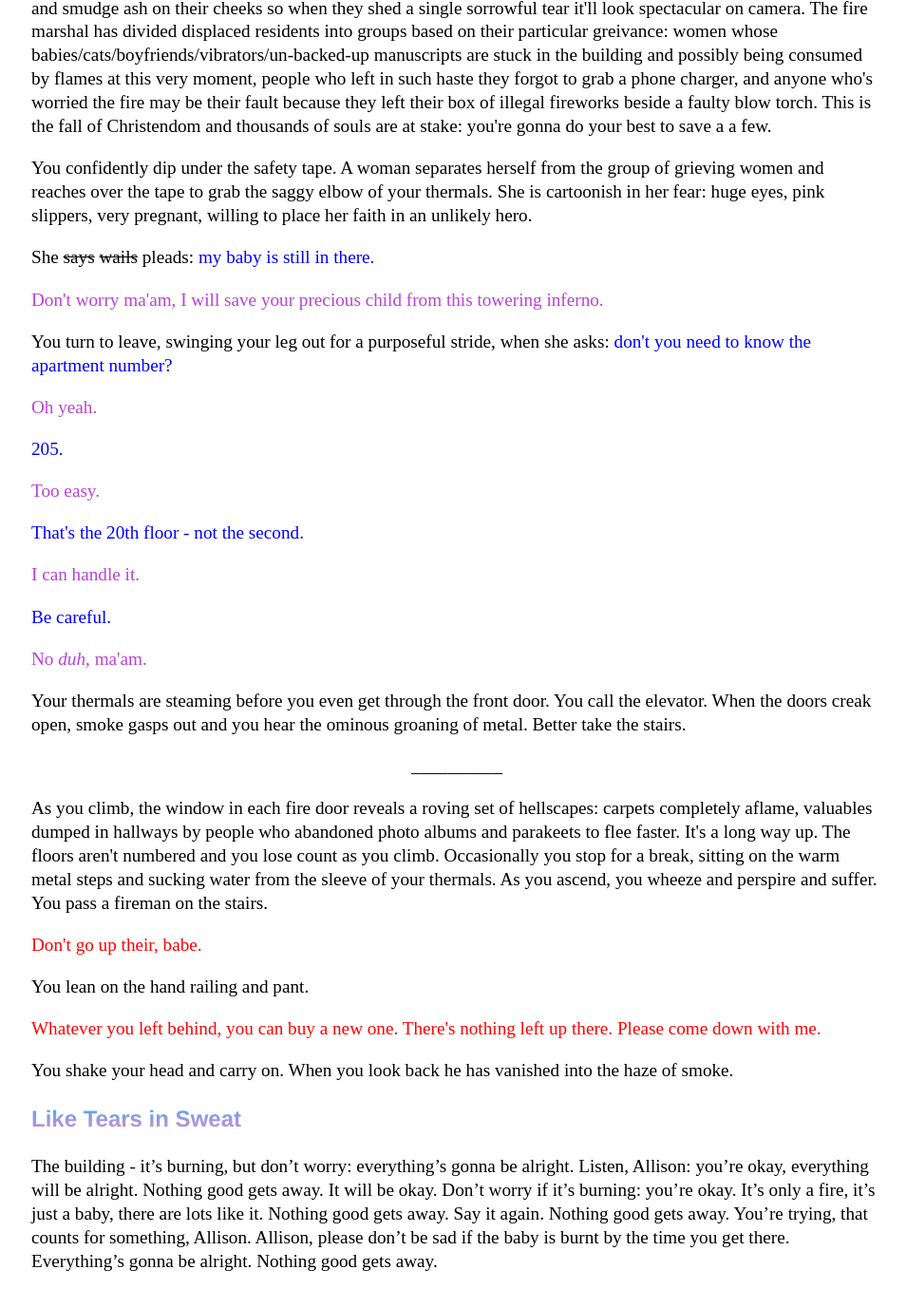
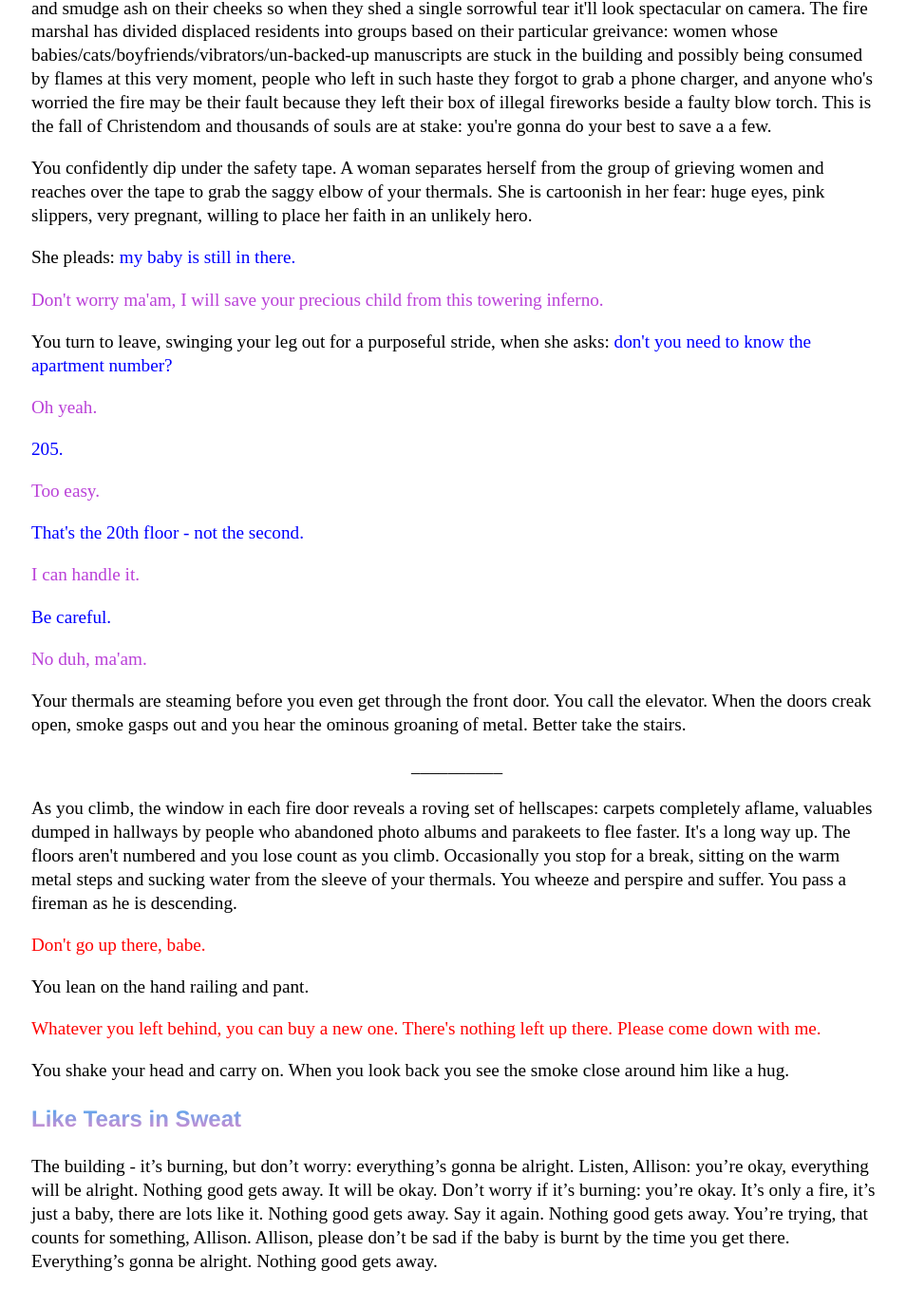
Before and after one commit to Pinelife/pinelife.github.io, a Jekyll site: the page Hellhole/Room12.html, which Jekyll copies as it is, in a window 1280 px wide and 1400 px high, scrolled down 1258 px. Shown: the top 1377 px of the window at 95% size, without its empty margins (159-1113 px from the left). Built offline with Jekyll 4.4.1, drawn with Linux system fonts in a browser that asks for light colours.

Commit message:
Update Room12.html

```diff
--- a/Hellhole/Room12.html
+++ b/Hellhole/Room12.html
@@ -91,7 +91,7 @@ __________
     willing to place her faith in an unlikely hero.
 </p>
     <p>
-      She <strike>says</strike> <strike>wails</strike> pleads: <span style="color:blue;">my baby is still in there.</span>
+      She pleads: <span style="color:blue;">my baby is still in there.</span>
 </p>
 <p class="lauria">
       Don't worry ma'am, I will save your precious child from this towering inferno.
@@ -118,7 +118,7 @@ __________
       Be careful.
 </p>
         <p class="lauria">
-          No <i>duh</i>, ma'am.
+          No duh, ma'am.
 </p>
 <p>
 Your thermals are steaming before you even get through the front door. You call the elevator. When
@@ -132,12 +132,12 @@ __________
   <p>As you climb, the window in each fire door reveals a roving set of hellscapes: carpets completely aflame, valuables dumped in
 hallways by people who abandoned photo albums and parakeets to flee faster. It's a long way up. The floors aren't numbered and you
 lose count as you climb. Occasionally you stop for a break, sitting on the warm metal steps and sucking water from the sleeve of your
-thermals. As you ascend, you wheeze and perspire and suffer. You pass a fireman on the stairs.
+thermals. You wheeze and perspire and suffer. You pass a fireman as he is descending.
 </p>
-<p style="color:red;">Don't go up their, babe.</p>
+<p style="color:red;">Don't go up there, babe.</p>
 <p>You lean on the hand railing and pant.</p>
 <p style="color:red;">Whatever you left behind, you can buy a new one. There's nothing left up there. Please come down with me.</p>
-<p>You shake your head and carry on. When you look back he has vanished into the haze of smoke.</p>
+<p>You shake your head and carry on. When you look back you see the smoke close around him like a hug.</p>
 <h3>Like Tears in Sweat</h3>
 <p>
 The building - it’s burning, but don’t worry: everything’s gonna be alright. Listen, Allison: you’re okay, everything will be alright. Nothing good gets
```
